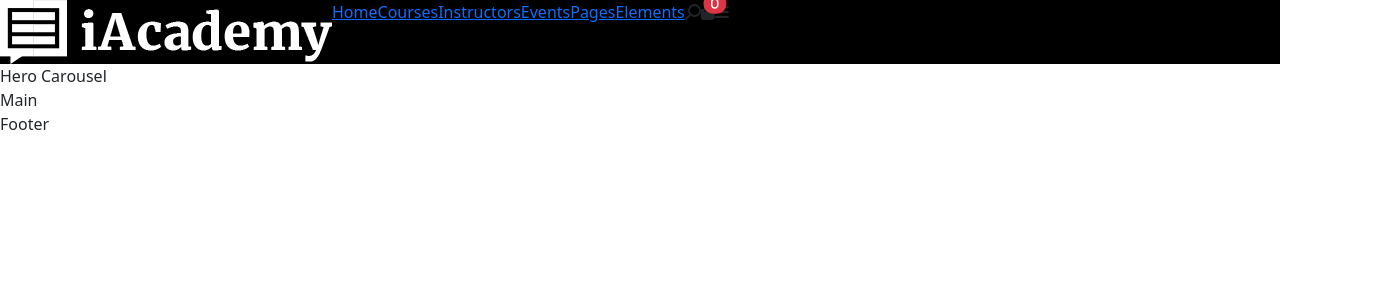
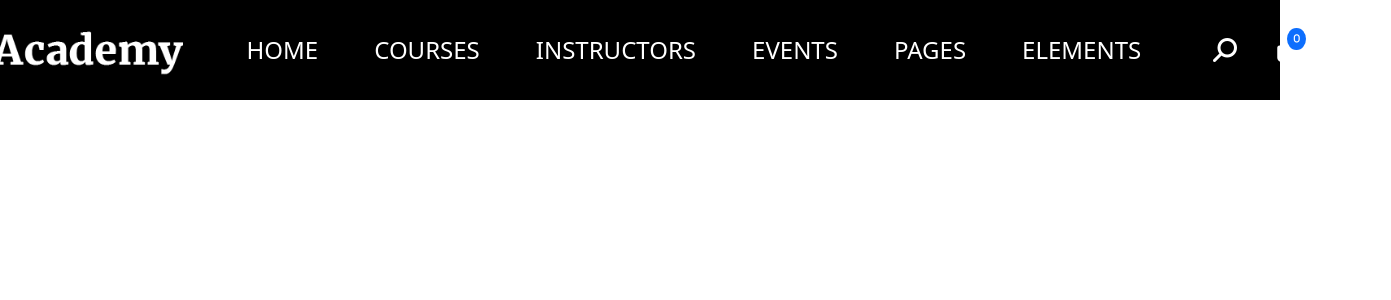
Before and after one commit to totarochristian/proj-html-vuejs, a Vue app: page / in a window 1280 px wide. Shown: the top 300 px of the page, 1391 px wide, since content can reach past the window. Built offline with nearby package versions, Linux system fonts and the light colour scheme.

Commit message:
Add style to the navbar components

```diff
--- a/src/components/Header/Navbar/ActionsComponent.vue
+++ b/src/components/Header/Navbar/ActionsComponent.vue
@@ -1,12 +1,10 @@
 <template>
-  <div id="actions">
-    <i id="searchIcon" class="fa-solid fa-magnifying-glass"></i>
-    <i class="fa-solid fa-bag-shopping position-relative">
-      <span class="position-absolute top-0 start-100 translate-middle badge rounded-pill bg-danger">
-        0
-      </span>
+  <div id="actions" class="px-4 w-100 h-100 d-flex gap-4 justify-content-center align-items-center">
+    <i id="searchIcon" class="fa-solid fa-magnifying-glass px-2 fs-4"></i>
+    <i class="fa-solid fa-bag-shopping position-relative px-2 fs-4">
+      <span class="shopElements bg-primary">0</span>
     </i>
-    <i class="fa-solid fa-bars"></i>
+    <i class="fa-solid fa-bars px-2 fs-4"></i>
   </div>
 </template>
 
@@ -21,5 +19,19 @@
     #searchIcon{
       transform: rotateY(180deg);
     }
+    .shopElements{
+      font-size: 0.6rem;
+      padding: 0.4rem;
+      border-radius: 50%;
+      position: absolute;
+      top: -10px;
+      right: 0;
+    }
+    i{
+      cursor: pointer;
+      &:hover{
+        color: #ffffff80;
+      }
+    }
   }
 </style>
--- a/src/components/Header/Navbar/CategoriesComponent.vue
+++ b/src/components/Header/Navbar/CategoriesComponent.vue
@@ -1,6 +1,6 @@
 <template>
-  <div id="categories">
-    <a v-for="category in categoriesArray" :href="category.link">{{ category.name }}</a>
+  <div id="categories" class="px-4 w-100 h-100 d-flex gap-4 justify-content-center align-items-center">
+    <a v-for="category in categoriesArray" :href="category.link" class="px-3 fs-4 text-uppercase">{{ category.name }}</a>
   </div>
 </template>
 
@@ -14,5 +14,14 @@
 </script>
 
 <style lang="scss" scoped>
-
+#categories{
+  a{
+    text-decoration: none;
+    color: inherit;
+    cursor: pointer;
+    &:hover{
+      color: #ffffff80;
+    }
+  }
+}
 </style>
--- a/src/components/Header/Navbar/LogoComponent.vue
+++ b/src/components/Header/Navbar/LogoComponent.vue
@@ -1,5 +1,5 @@
 <template>
-  <div id="logo">
+  <div id="logo" class="px-4 w-100 h-100">
     <img src="/img/logo-light.png" alt="Logo">
   </div>
 </template>
@@ -11,5 +11,10 @@
 </script>
 
 <style lang="scss" scoped>
-
+  #logo{
+    img{
+      height: 100%;
+      width: auto;
+    }
+  }
 </style>
--- a/src/components/Header/Navbar/NavBarComponent.vue
+++ b/src/components/Header/Navbar/NavBarComponent.vue
@@ -1,5 +1,5 @@
 <template>
-  <div id="navbar" class="w-100 d-flex">
+  <div id="navbar" class="w-100 p-4 text-white d-flex justify-content-center align-items-center">
     <LogoComponent />
     <CategoriesComponent :categoriesArray="store.siteCreationData.header.navbar.categories"/>
     <ActionsComponent />
@@ -29,6 +29,10 @@
 
 <style lang="scss" scoped>
   #navbar{
+    height: 100px;
     background-color: black;
+    position: absolute;
+    top: 0;
+    left: 0;
   }
 </style>
```
